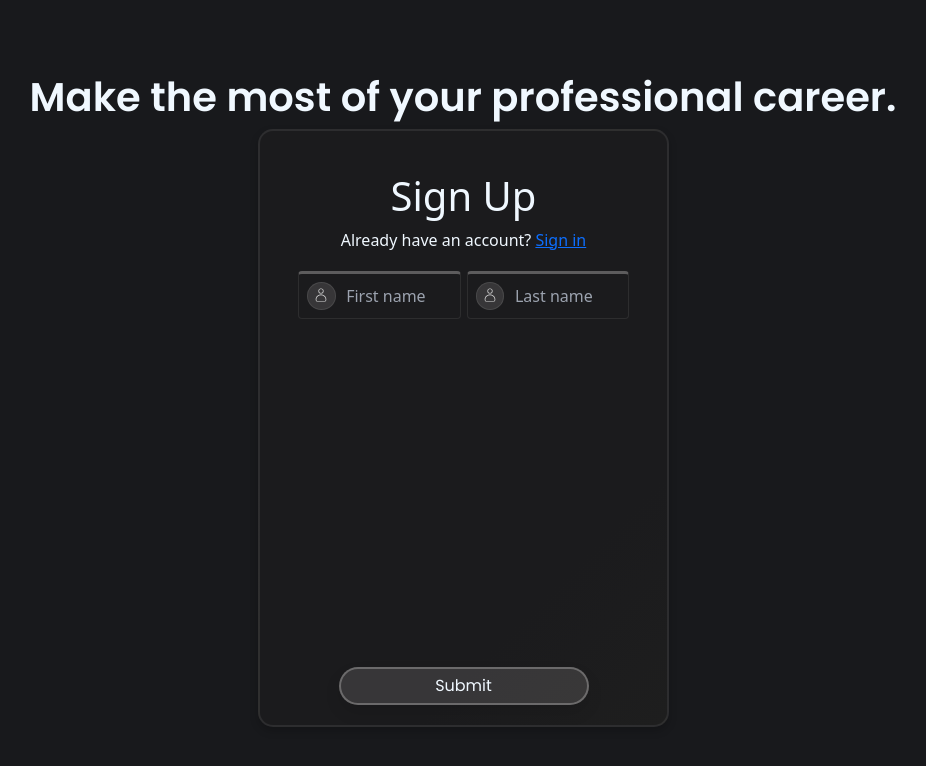
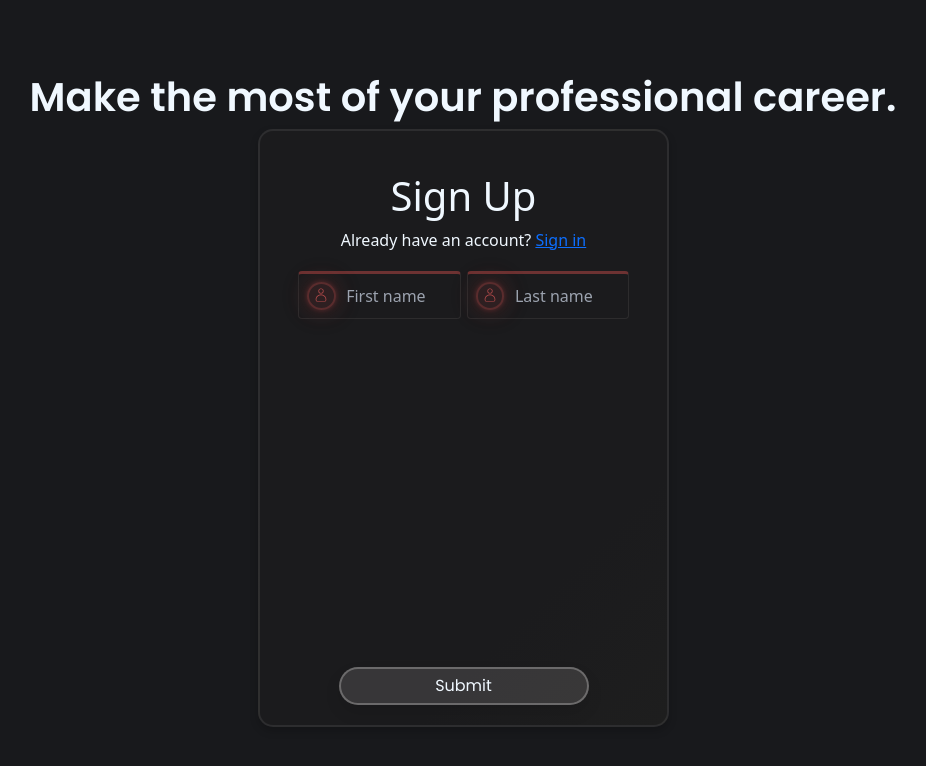
Before and after one commit to interfacethegreatest/Calendar4, a Next.js app: page /auth in a window 1280 px wide. Shown: the top 766 px of the page, without its empty margins (177-1103 px from the left). Built offline with nearby package versions, Linux system fonts and the light colour scheme.

Commit message:
29-07-2024 2

```diff
--- a/src/components/cards/RegisterCard/RegisterCard.tsx
+++ b/src/components/cards/RegisterCard/RegisterCard.tsx
@@ -2,10 +2,7 @@
 import * as React from 'react';
 import styles from './RegisterStyles.module.css';
 import { Poppins } from "next/font/google";
-import SlideButton from "../../buttons/auth/slideButton";
 import Tilt from 'react-parallax-tilt';
-import { GoSignOut } from "react-icons/go";
-import { AiFillLock } from 'react-icons/ai';
 import RegisterForm from '@/components/forms/RegisterForm/RegisterForm';
 
 
@@ -51,16 +48,6 @@ const TiltCard: React.FunctionComponent<ITiltCardProps> = (props) => {
           <h1 id={styles.titleText}>Sign Up</h1>
           <p id={styles.spanText}>Already have an account? <a href="/auth">Sign in</a></p>
           <RegisterForm/>
-          <div>
-            <SlideButton
-              type="button"
-              slide_text="Secure sign up"
-              text= {"Submit" }
-              icon={<AiFillLock/>}
-              width="250px"
-              mode="redirect"
-              />
-          </div>
         </div>
       </Tilt>
     </>
--- a/src/components/forms/RegisterForm/RegisterForm.tsx
+++ b/src/components/forms/RegisterForm/RegisterForm.tsx
@@ -2,13 +2,25 @@ import * as React from 'react';
 import styles from './form.module.css'
 import Input from '../../input/input'
 import { CiUser } from 'react-icons/ci';
+import SlideButton from "../../buttons/auth/slideButton";
+import { AiFillLock } from 'react-icons/ai';
+import { useForm } from "react-hook-form";
+
 
 interface IRegisterFormProps {
+
 }
 
 const RegisterForm: React.FunctionComponent<IRegisterFormProps> = (props) => {
+  const {
+   register,
+   handleSubmit,
+   watch,
+   formState : { errors, isSubmitting}
+  } = useForm();
+  const onSubmit = (data : any) => console.log(data);
   return <>
-  <form id={styles.formStyle} action="">
+  <form id={styles.formStyle} action="" onSubmit={handleSubmit(onSubmit)}>
     <div id={styles.nameStyle}>
      <Input
       name="first_name"
@@ -16,9 +28,9 @@ const RegisterForm: React.FunctionComponent<IRegisterFormProps> = (props) => {
       type="text"
       icon={<CiUser />}
       placeholder="First name"
-      //register={register}
-      //error={errors?.first_name?.message}
-      //disabled={isSubmitting}
+      register={register}
+      error={"errors?.first_name?.message"}
+      disabled={isSubmitting}
      />
      <Input
       name="last_name"
@@ -26,10 +38,20 @@ const RegisterForm: React.FunctionComponent<IRegisterFormProps> = (props) => {
       type="text"
       icon={<CiUser />}
       placeholder="Last name"
-      //register={register}
-      //error={errors?.first_name?.message}
-      //disabled={isSubmitting}
+      register={register}
+      error={"errors?.first_name?.message"}
+      disabled={isSubmitting}
      />
+    </div>
+    <div>
+      <SlideButton
+       type="button"
+       slide_text="Secure sign up"
+       text= {"Submit"}
+       icon={<AiFillLock/>}
+       width="250px"
+       mode="redirect"
+       />
     </div>
   </form>
   </>;
--- a/src/components/input/input.module.css
+++ b/src/components/input/input.module.css
@@ -1,4 +1,4 @@
-#inputStyle{
+#inputStyle {
     z-index: 5;
     position: relative;
     background-color: rgba(192, 189, 189, 0);
@@ -7,7 +7,7 @@
     border: none;
     outline: none;
     line-height: 40px;
-    border-radius:2px;
+    border-radius: 2px;
     border-top-left-radius: 0;
     border-bottom-left-radius: 0;
     margin-left: auto;
@@ -17,7 +17,7 @@
     margin-right: 4px;
 }
 
-#inputDiv{
+#inputDiv {
     display: flex;
     border: 1px solid rgba(90, 89, 89, 0.295);
     border-top: 3px solid rgba(159, 158, 158, 0.5);
@@ -33,17 +33,16 @@
     overflow: visible;
 }
 
-
 #inputDiv::after {
     content: '';
     position: absolute;
-    bottom: 0;/* Adjust to align with border-top */
+    bottom: 0;
     left: 0;
-    height: 1px; /* Same height as border-top */
+    height: 1px;
     width: 0;
-    background: rgba(63, 151, 122, 0.172); /* Same color as border-top on click */
+    background: rgba(63, 151, 122, 0.172);
     transition: width 0.3s ease, left 0.3s ease;
-    border-radius: 4px; /* Match border-radius of inputDiv */
+    border-radius: 4px;
     z-index: 1;
     clip-path: polygon(0% 0%, 100% 0%, 100% 100%, 0% 100%);
 }
@@ -53,20 +52,63 @@
     left: 0;
 }
 
-
 #inputDiv.inputClicked {
     border: 1px solid rgba(63, 151, 122, 0.249);
     border-top: 3px solid rgba(63, 151, 122, 0.662);
 }
 
 #inputDiv.inputClicked::after {
-    display: none; /* Hide the pseudo-element when inputDiv is clicked */
+    display: none;
+}
+
+#inputDivError {
+    display: flex;
+    border: 1px solid rgba(90, 89, 89, 0.295);
+    border-top: 3px solid rgba(151, 63, 63, 0.662); /* Red border-top */
+    margin: 3px;
+    height: 48px;
+    padding: 8px;
+    border-radius: 4px;
+    width: 40%;
+    z-index: 4;
+    position: relative;
+    background-color: #1B1B1D;
+    transition: box-shadow 0.1s ease-in-out;
+    overflow: visible;
+}
+
+#inputDivError::after {
+    content: '';
+    position: absolute;
+    bottom: 0;
+    left: 0;
+    height: 1px;
+    width: 0;
+    background: rgba(121, 48, 48, 0.153);
+    transition: width 0.3s ease, left 0.3s ease;
+    border-radius: 4px;
+    z-index: 1;
+    clip-path: polygon(0% 0%, 100% 0%, 100% 100%, 0% 100%);
+}
+
+#inputDivError:hover::after {
+    width: 100%;
+    left: 0;
+}
+
+#inputDivError.inputClicked {
+    border: 1px solid rgba(151, 63, 63, 0.249);
+    border-top: 3px solid rgba(151, 63, 63, 0.662);
+}
+
+#inputDivError.inputClicked::after {
+    display: none;
 }
 
 #inputStyle:-webkit-autofill,
 #inputStyle:-webkit-autofill:hover,
 #inputStyle:-webkit-autofill:focus,
-#inputStyle:-webkit-autofill:active{
+#inputStyle:-webkit-autofill:active {
     -webkit-background-clip: text;
     -webkit-text-fill-color: #ffffff;
     transition: background-color 5000s ease-in-out 0s;
@@ -81,14 +123,41 @@
     display: flex;
     align-items: center;
     justify-content: center;
-    background-color: rgba(192, 189, 189, 0.17);;
+    background-color: rgba(192, 189, 189, 0.17);
     z-index: 2;
 }
 
-#iconStyle{
+#iconHolderError {
+    width: 20%;
+    height: 100%;
+    border-radius: 50%;
+    border: 1px solid rgba(159, 158, 158, 0.17);
+    display: flex;
+    align-items: center;
+    justify-content: center;
+    background-color: rgba(192, 189, 189, 0.17);
+    z-index: 2;
+    border: 2px solid rgba(151, 63, 63, 0.416);
+    background-color: rgba(134, 53, 53, 0.19);
+    box-shadow: 0 0 5px rgba(134, 53, 53, 0.5), 0 0 20px rgba(134, 53, 53, 0.3), 0 0 30px rgba(134, 53, 53, 0.2);
+}
+
+#iconStyle {
     margin-right: 1.5%;
     margin-bottom: 5%;
     color: gainsboro;
+    width: 75%;
+    height: 75%;
+    display: flex;
+    justify-content: center;
+    align-items: center;
+    z-index: 2;
+}
+
+#iconStyleError {
+    margin-right: 1.5%;
+    margin-bottom: 5%;
+    color: rgb(187, 77, 77);
     width: 75%;
     height: 75%;
     display: flex;
@@ -103,15 +172,12 @@
     box-shadow: 0 0 5px rgba(53, 134, 107, 0.5), 0 0 20px rgba(53, 134, 107, 0.3), 0 0 30px rgba(53, 134, 107, 0.2);
 }
 
-
 #iconStyle:hover {
-    color: rgb(77, 187, 150)
+    color: rgb(77, 187, 150);
 }
 
-#inputDiv.inputClicked{
-    border: 1px solid rgba(63, 151, 122, 0.249);
-    border-top: 3px solid rgba(63, 151, 122, 0.662);
-
+#iconStyleError:hover {
+    color: rgb(187, 77, 77);
 }
 
 #glowEffect {
@@ -124,19 +190,31 @@
     transform: translate(0%, -50%);
 }
 
-#inputDiv.inputClicked #glowEffect{
+#glowEffectError {
+    pointer-events: none;
+    height: 100%;
+    width: 100%;
+    position: absolute;
+    top: 50%;
+    left: 0%;
+    transform: translate(0%, -50%);
+}
+
+#inputDiv.inputClicked #glowEffect {
     background: linear-gradient(to right, rgba(48, 121, 97, 0.153) 5%, rgba(48, 121, 97, 0) 95%);
 }
 
-#inputDiv.inputClicked #iconHolder{
- border: 1px solid rgba(240, 248, 255, 0.34);
+#inputDiv.inputClickedError #glowEffectError {
+    background: linear-gradient(to right, rgba(121, 48, 48, 0.153) 5%, rgba(121, 48, 48, 0) 95%);
 }
 
-/*#inputDiv.inputClicked {
-    box-shadow: 0 0 5px rgba(48, 121, 97, 0.658);
-}*/
+#inputDiv.inputClicked #iconHolder {
+    border: 1px solid rgba(240, 248, 255, 0.34);
+}
 
-
+#inputDiv.inputClickedError #iconHolderError {
+    border: 1px solid rgba(240, 248, 255, 0.34);
+}
 
 #placeholder {
     position: absolute;
@@ -147,7 +225,6 @@
     animation: translateYAnimation 0.5s forwards;
     z-index: 6;
     padding: 3px;
-
 }
 
 @keyframes translateYAnimation {
--- a/src/components/input/input.tsx
+++ b/src/components/input/input.tsx
@@ -1,12 +1,8 @@
 import * as React from 'react';
-import style from './input.module.css'
+import style from './input.module.css';
 import { Poppins } from 'next/font/google';
 import { useState, useRef, useEffect } from 'react';
 import outsideClick from './outsideClick';
-// ADD BOTTOM LINE ?
-// ADD SIDE DESIGN ?
-// ADD TOP DESIGN / GLOW ON HOVER?
-// ADD ICON DESIGN
 
 const font = Poppins({
   subsets: ["latin"],
@@ -19,34 +15,43 @@ interface IInputProps {
   type: string;
   icon: React.ReactNode;
   placeholder: string;
+  register: any;
+  error: any;
+  disabled: boolean;
 }
 
-
-
 const Input: React.FunctionComponent<IInputProps> = (props) => {
-  const {name, label, type, icon, placeholder} = props;
+  const { name, label, type, icon, placeholder, register, disabled, error } = props;
   const ref = useRef();
   const spanRef = useRef();
-  outsideClick(ref, ()=>setShowContent(false));
+  outsideClick(ref, () => setShowContent(false));
   const [showContent, setShowContent] = useState(false);
 
-  return <>
+  const inputClass = error ? style.inputClickedError : style.inputClicked;
+  const glowEffectClass = error ? style.glowEffectError : style.glowEffect;
+  const iconHolderClass = error ? style.iconHolderError : style.iconHolder;
+  const iconStyle = error ? style.iconStyleError : style.iconStyle;
+  const inputDiv = error ? style.inputDivError : style.inputDiv;
+
+  return (
     <div
-   className={ showContent? style.inputClicked : ''}
-   id={style.inputDiv}
+      className={showContent ? inputClass : ''}
+      id={inputDiv}
       ref={ref}
     >
-   <div
-    id={style.iconHolder}><div id={style.iconStyle}>{icon}</div></div>
+      <div id={iconHolderClass}><div id={iconStyle}>{icon}</div></div>
       <input
         id={style.inputStyle}
         type={type}
-    placeholder={showContent? '': placeholder}
-    onFocus={()=>setShowContent(!showContent)}
+        placeholder={showContent ? '' : placeholder}
+        onFocus={() => setShowContent(!showContent)}
+        {...register(name)}
+        disabled={disabled}
       />
-   <span ref={spanRef} id={style.glowEffect}></span>
+      <span ref={spanRef} id={glowEffectClass}></span>
+
     </div>
-  </>;
+  );
 };
 
 export default Input;
```
Lines whose indentation alone changed are shown as unchanged.
